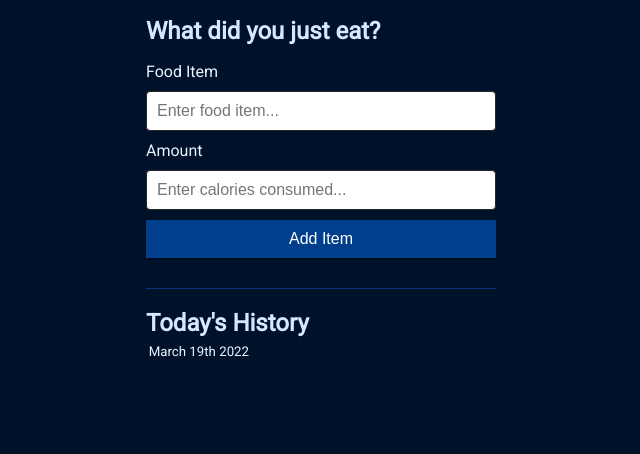
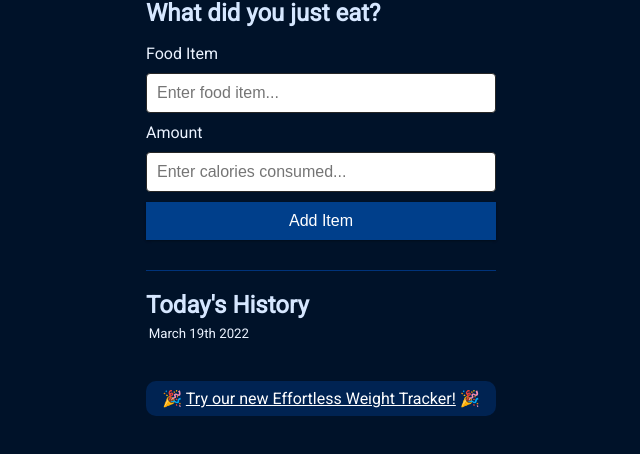
Before and after one commit to dandmcd/effortless-calorie-tracker, a website built with webpack: page index.html in a window 1280 px wide. Shown: the part 280-734 px from the top of the page, without its empty margins (319-959 px from the left). Built offline with nearby package versions, Linux system fonts and the light colour scheme.

Commit message:
Added new footer with link to the weight tracker app

```diff
--- a/index.html
+++ b/index.html
@@ -39,6 +39,7 @@
       <h2 class="title">Today's History</h3>
       <h5 id="date"></h5>
       <ul id="list" class="list"></ul>
+      <footer class="footer">&#127881; <a href="https://effortlessweighttracker.netlify.app/" rel="noopener noreferrer" target="_blank" >Try our new Effortless Weight Tracker!</a> &#127881;</footer>
     </div>
     <script type="module" src="dist/bundle.js"></script>
   </body>
--- a/style.css
+++ b/style.css
@@ -18,6 +18,14 @@
   min-height: 100vh;
   margin: 0;
   font-family: "Roboto", sans-serif;
+}
+
+a:link {
+  color: #fff;
+}
+
+a:visited {
+  color: #fff;
 }
 
 .container {
@@ -173,3 +181,11 @@
 .list li:hover .delete-btn {
   opacity: 1;
 }
+
+.footer {
+  width: 100%;
+  padding: 0.5em;
+  text-align: center;
+  background-color: #002352;
+  border-radius: 10px;
+}
```
